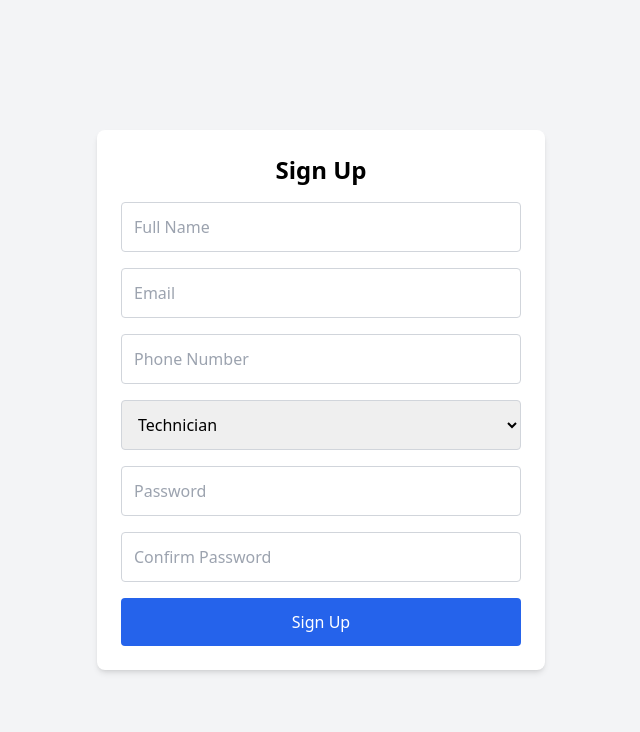
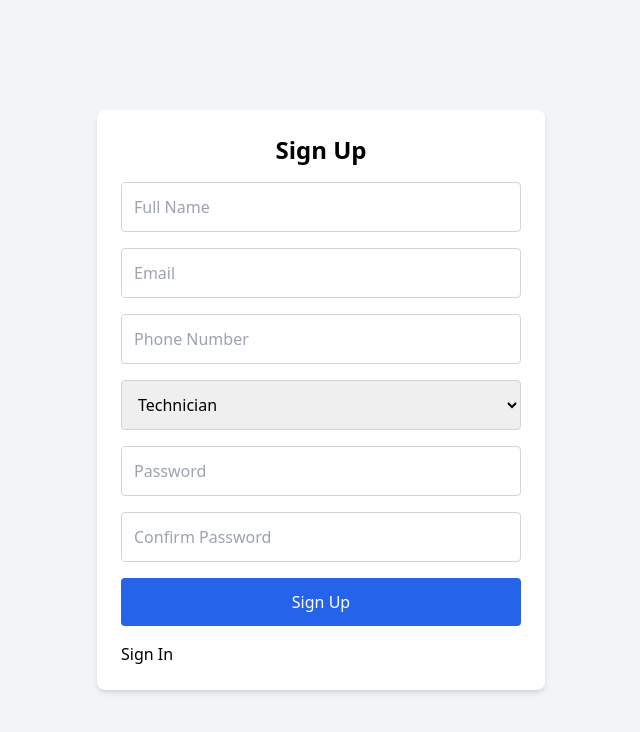
Before and after one commit to Wuradclan/ToolManager, a React (Vite) app in the folder web/: page /signup in a window 1280 px wide. Shown: the top 732 px of the page, without its empty margins (319-959 px from the left). Built offline with nearby package versions, Linux system fonts and the light colour scheme; no server answers.

Commit message:
fix add sign in button to sign up page

```diff
--- a/web/src/pages/SignupPage.jsx
+++ b/web/src/pages/SignupPage.jsx
@@ -112,6 +112,7 @@ const SignupPage = () => {
         >
           Sign Up
         </button>
+         <button onClick={() => navigate("/login")}> Sign In </button>
       </form>
     </div>
   );
```
